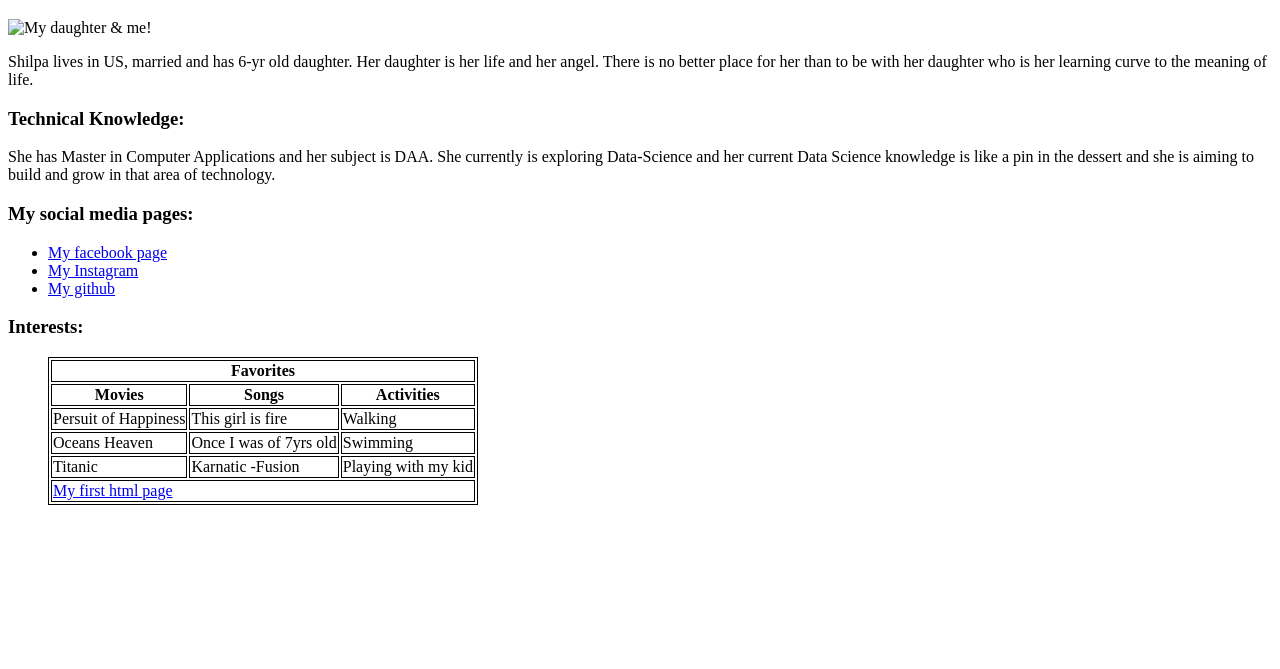
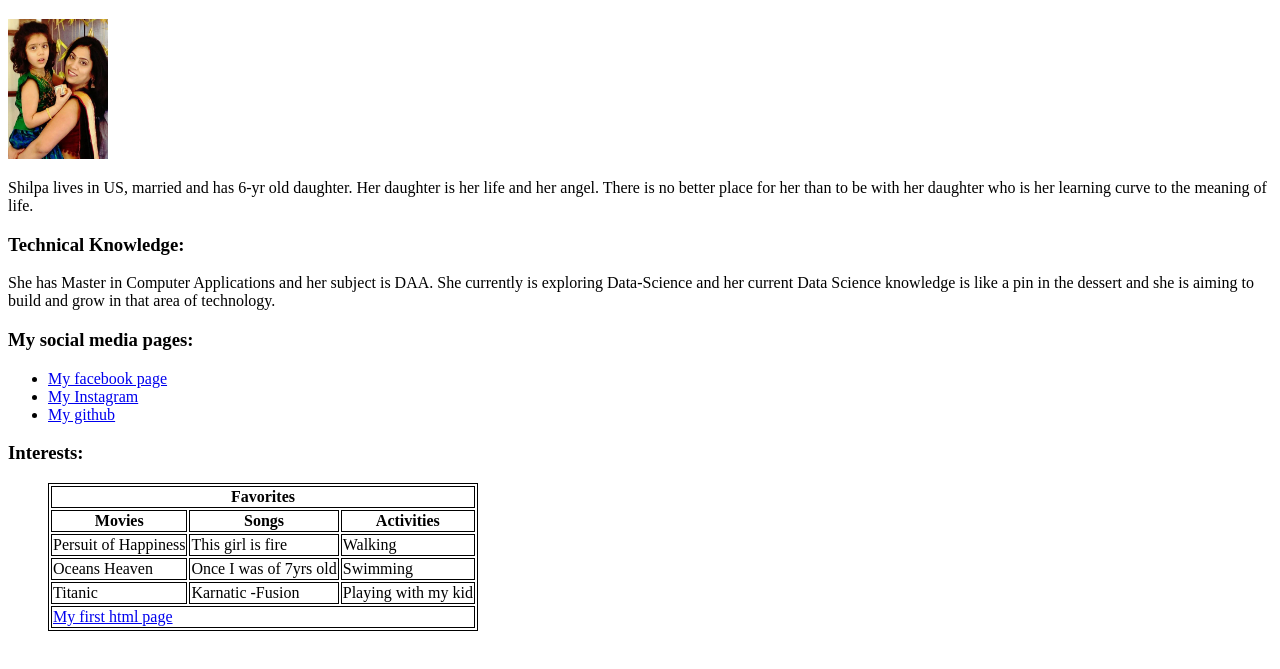
Before and after one commit to SHdimenson/SHdimension.github.io, a plain HTML site: page index.html in a window 1280 px wide. Shown: the part 61-730 px from the top of the page. Drawn offline with Linux system fonts and the light colour scheme.

Commit message:
image path update

```diff
--- a/index.html
+++ b/index.html
@@ -11,7 +11,7 @@
 <body>
 <h1> Shilpa's Biography</h1>
 
-<img src = "../../../self-bio.png", alt = "My daughter & me!", width=100, height=140>
+<img src = "self-bio.png", alt = "My daughter & me!", width=100, height=140>
 <p>
 Shilpa lives in US, married and has 6-yr old daughter. Her daughter is her life and her angel.
 There is no better place for her than to be with her daughter who is her learning curve to the meaning of life.
```
Also changed, not shown: self-bio.png (added).
